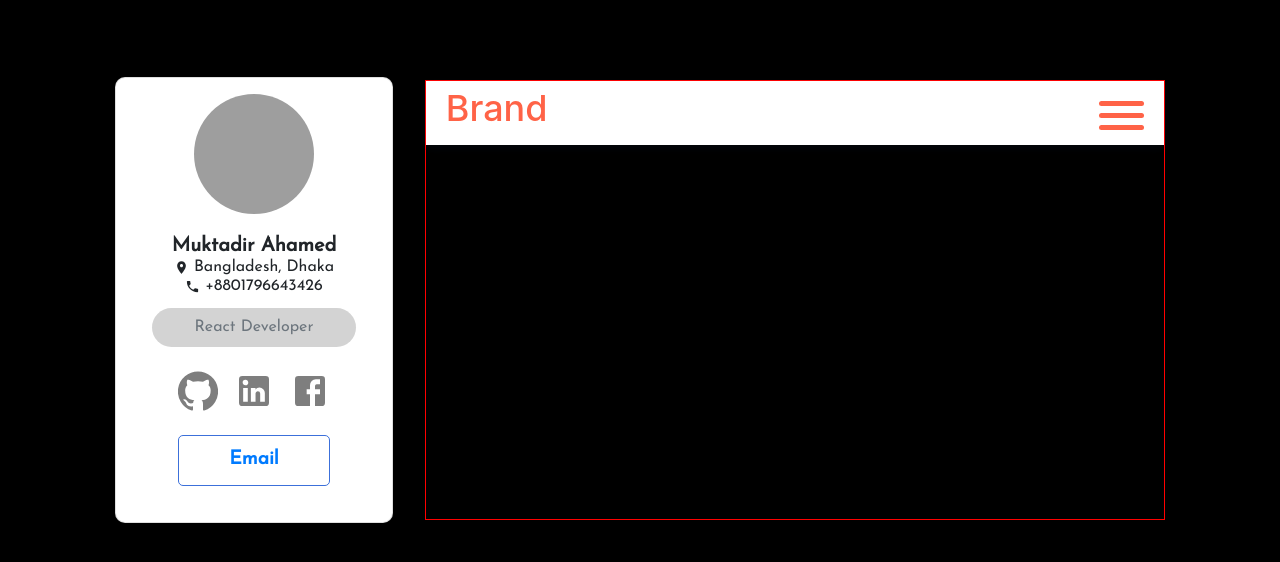
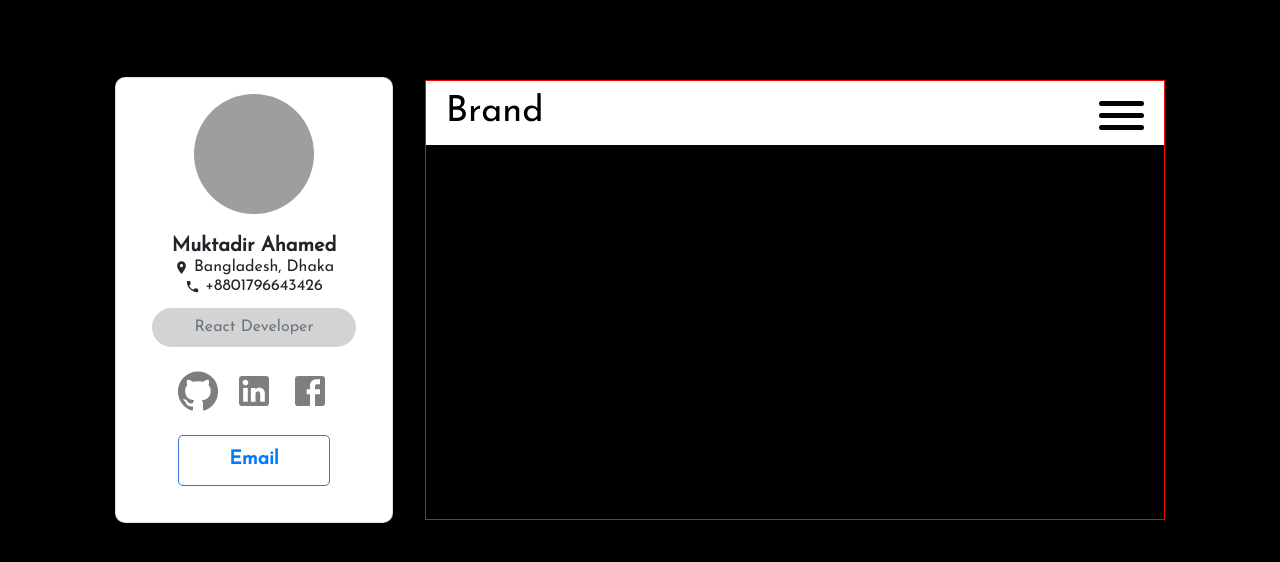
Before and after one commit to Shakib448/personal-portfolio-react, a React (Create React App) app: page / in a window 1280 px wide. Shown: the top 562 px of the page. Built offline with nearby package versions, Linux system fonts and the light colour scheme; grey boxes are pictures that could not be loaded.

Commit message:
Header Componnent Added

```diff
--- /dev/null
+++ b/src/Components/Header/Header.js
@@ -0,0 +1,23 @@
+import React from "react";
+import { Col } from "react-bootstrap";
+import Navigation from "../Navbar/Navigation/Navigation";
+import { ThemeProvider } from "styled-components";
+import theme from "./theme";
+
+const Header = () => {
+  return (
+    <Col
+      className="intro  m-3"
+      style={{ border: "1px solid red", height: "440px" }}
+      md={8}
+    >
+      <ThemeProvider theme={theme}>
+        <>
+          <Navigation />
+        </>
+      </ThemeProvider>
+    </Col>
+  );
+};
+
+export default Header;
--- a/src/Components/Intro/theme.js
+++ b/src/Components/Header/theme.js
@@ -1,6 +1,6 @@
 const theme = {
   colors: {
-    primary: "tomato",
+    primary: "#000",
     secondary: "aquamarine",
     text: "#D6E1E4",
   },
--- /dev/null
+++ b/src/Components/Intro/Intro.css
@@ -0,0 +1,4 @@
+@import url("https://fonts.googleapis.com/css2?family=Josefin+Sans&display=swap");
+.intro {
+  font-family: "Josefin Sans", sans-serif;
+}
--- a/src/Components/Intro/Intro.js
+++ b/src/Components/Intro/Intro.js
@@ -1,25 +1,14 @@
 import React from "react";
-import { Col } from "react-bootstrap";
-import Navigation from "../Navbar/Navigation/Navigation";
+import Header from "../Header/Header";
 import Profile from "../Profile/Profile";
-import { ThemeProvider } from "styled-components";
-import theme from "./theme";
+
+import "./Intro.css";
 
 const Intro = () => {
   return (
     <>
       <Profile />
-      <Col
-        className="m-3"
-        style={{ border: "1px solid red", height: "440px" }}
-        md={8}
-      >
-        <ThemeProvider theme={theme}>
-          <>
-            <Navigation />
-          </>
-        </ThemeProvider>
-      </Col>
+      <Header />
     </>
   );
 };
--- a/src/Components/Navbar/Navigation/Navigation.css
+++ /dev/null
@@ -1 +0,0 @@
-/*
--- a/src/Components/Navbar/Navigation/Navigation.js
+++ b/src/Components/Navbar/Navigation/Navigation.js
@@ -128,7 +128,7 @@ const Navigation = () => {
     <NavContainer>
       <NavContent>
         <NavBrand>
-          <NavBrandName>Brand</NavBrandName>
+          <NavBrandName className="mt-2">Brand</NavBrandName>
         </NavBrand>
         <Menu navState={navState} handleNavState={handleNavState} />
         <NavList display={navState}>
```
